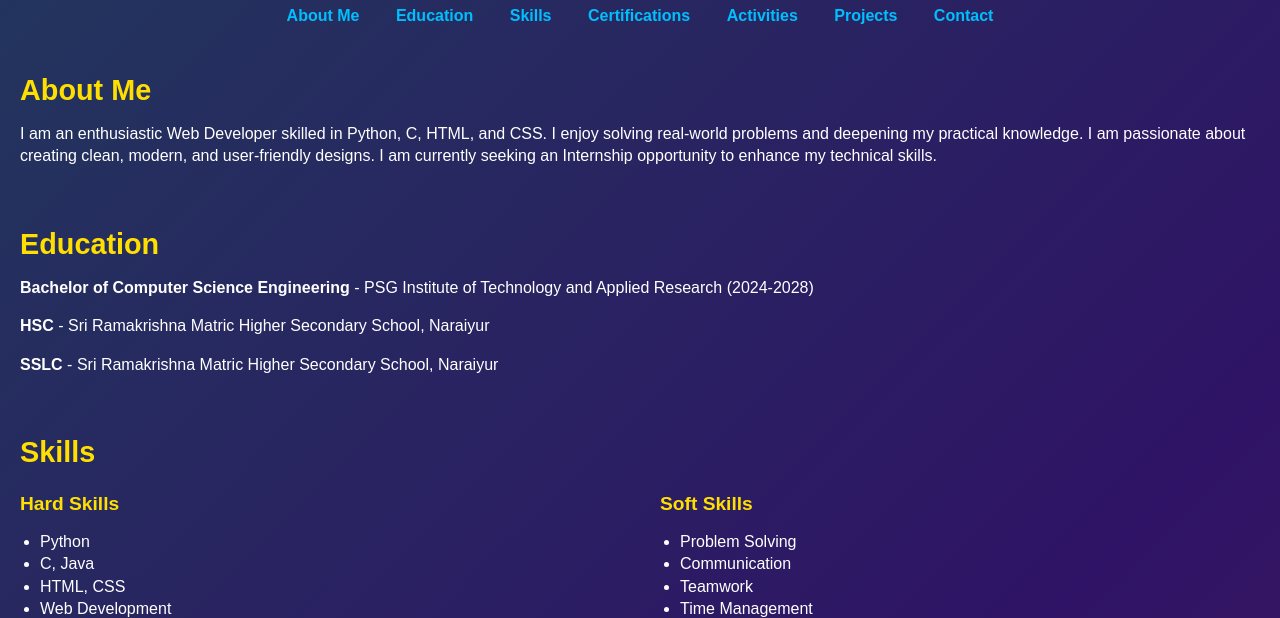
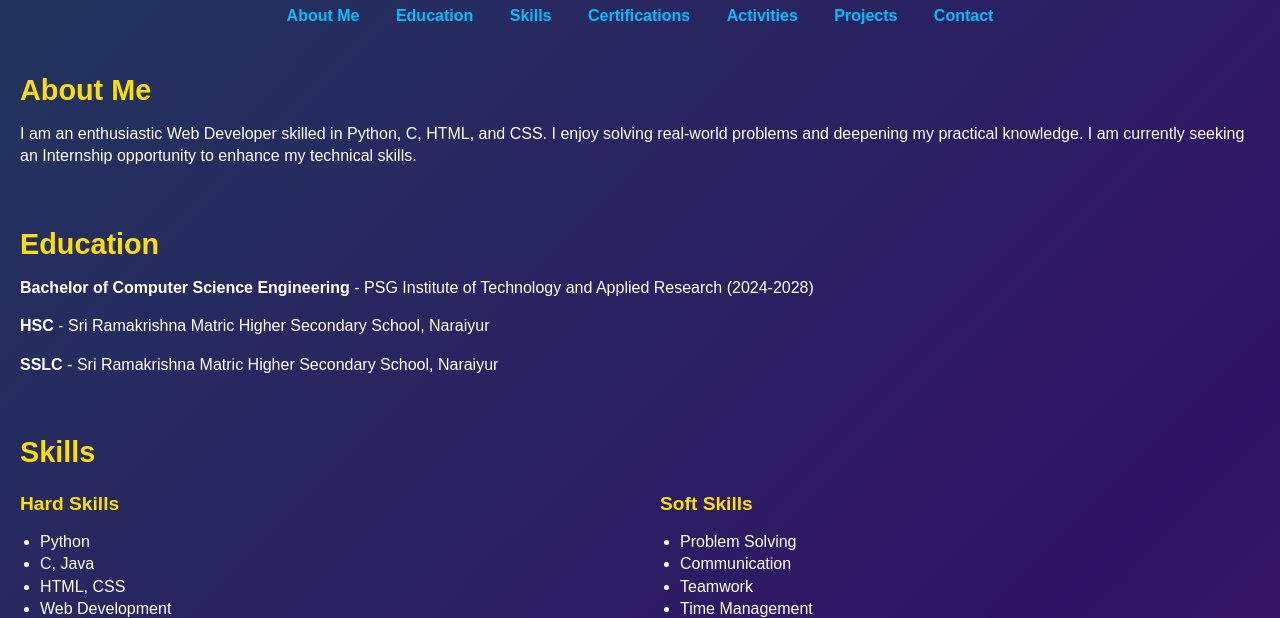
Before and after one commit to Mohamed-Vaseem/Portfolio, a plain HTML site: page index.html in a window 1280 px wide. Shown: the part 184-802 px from the top of the page. Drawn offline with Linux system fonts and the light colour scheme.

Commit message:
Update index.html

```diff
--- a/index.html
+++ b/index.html
@@ -33,7 +33,7 @@
       <p>
         I am an enthusiastic Web Developer skilled in Python, C, HTML, and CSS.
         I enjoy solving real-world problems and deepening my practical knowledge.
-        I am passionate about creating clean, modern, and user-friendly designs. I am currently seeking an Internship opportunity to enhance my technical skills.
+        I am currently seeking an Internship opportunity to enhance my technical skills.
       </p>
     </section>
 
```
